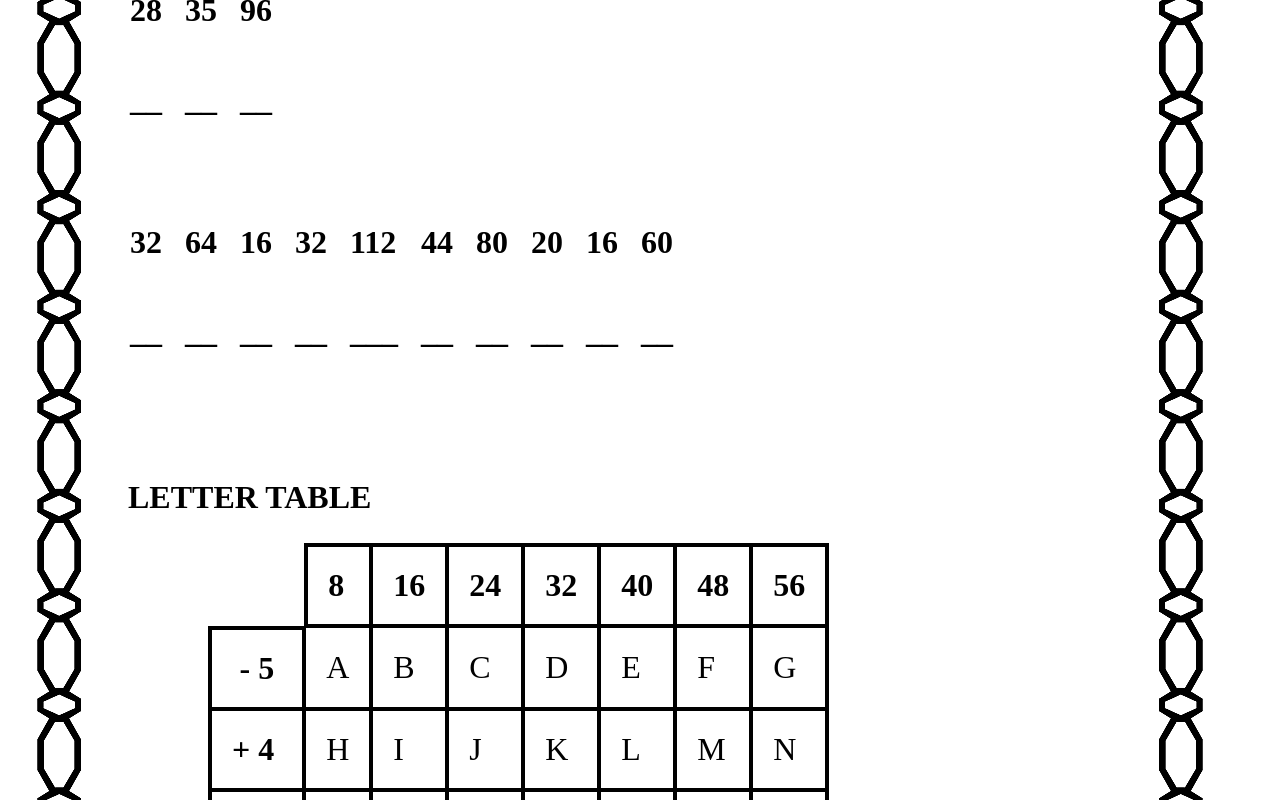
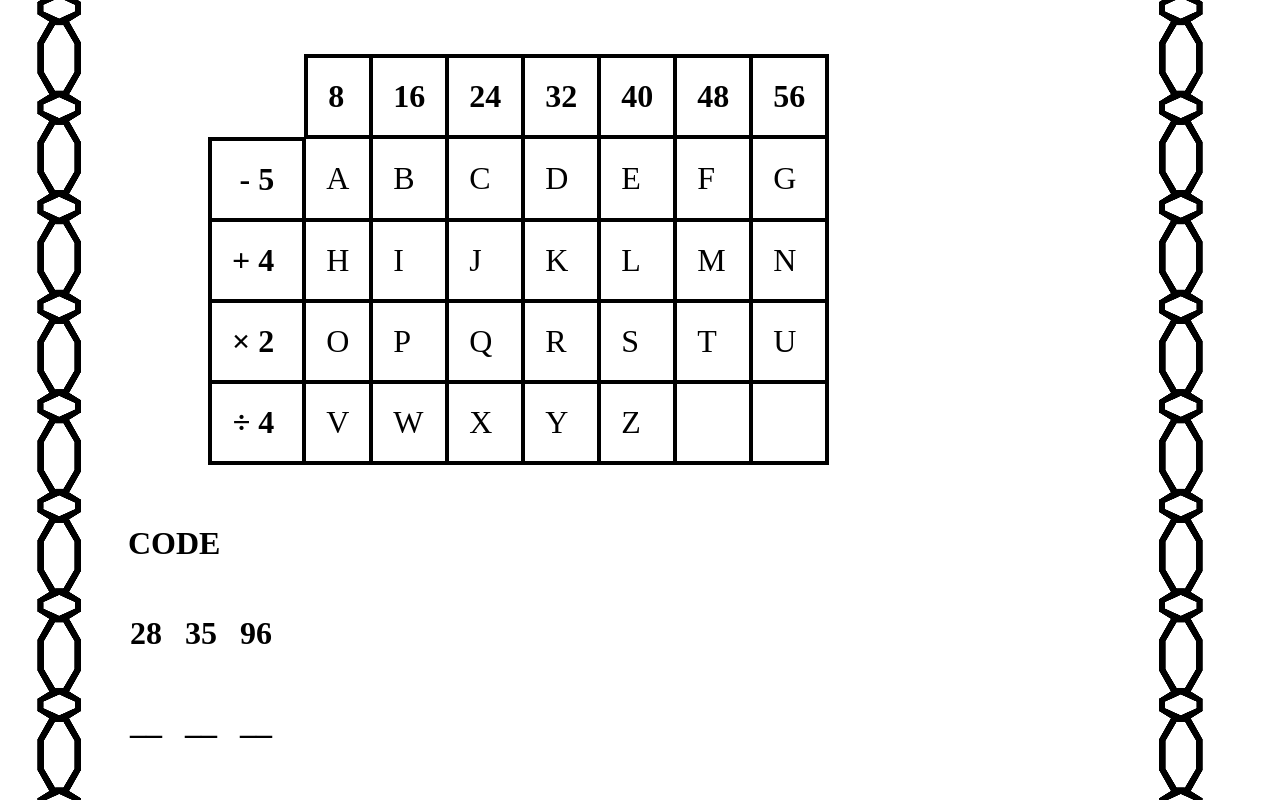
Before and after one commit to raspberrypisig/worksheet, a SvelteKit app: page / in a window 1280 px wide. Shown: the part 620-1420 px from the top of the page. Built offline with nearby package versions, Linux system fonts and the light colour scheme.

Commit message:
swap worksheet sections

```diff
--- a/src/app.css
+++ b/src/app.css
@@ -20,18 +20,30 @@ h2 {
     justify-content: left;
     padding-left: 120px;
     font-size: 32px;
+    margin-top: 60px;
+    margin-bottom: 50px;
 }
 
 
 
 @media print {
+
+    @page {
+        size: A3;
+        -webkit-print-color-adjust: exact !important; /*Chrome, Safari */
+        color-adjust: exact !important;  /*Firefox*/
+        -webkit-print-color-adjust: exact !important; /*Chrome, Safari */
+        -moz-color-adjust: exact !important;  /*Firefox*/
+    }
+
     * {
         -webkit-print-color-adjust: exact !important; /*Chrome, Safari */
         color-adjust: exact !important;  /*Firefox*/
     }
 
-        body {
-          zoom: 80%;
-        }
+    body {
+     zoom: 80%;
+
+    }
 
 }
--- a/src/routes/+page.svelte
+++ b/src/routes/+page.svelte
@@ -11,6 +11,20 @@
 <h2>CLUE</h2>
 <p>Almost all types of modern transport could use this invention that is used by
 squids, marine iguanas and red Galalagos crabs</p>
+
+<h2> LETTER TABLE</h2>
+
+    <table class="lettertable">
+     {#each data.conversion_table as row}
+      <tr>
+      {#each row as cell}
+        <td class="{cell.class}">
+        {cell.value}
+        </td>
+      {/each}
+      </tr>
+     {/each}
+    </table>
 
     <h2>CODE</h2>
 
@@ -27,9 +41,6 @@ squids, marine iguanas and red Galalagos crabs</p>
         <td>__</td>
       </tr>
     </table>
-
-
-
 
     <table class="noborder paddingleft">
       <tr>
@@ -59,25 +70,9 @@ squids, marine iguanas and red Galalagos crabs</p>
     </table>
 
 
-<h2> LETTER TABLE</h2>
-
-    <table class="lettertable">
-     {#each data.conversion_table as row}
-      <tr>
-      {#each row as cell}
-        <td class="{cell.class}">
-        {cell.value}
-        </td>
-      {/each}
-      </tr>
-     {/each}
-
-
-
-    </table>
-
 
 <div class="filler">&nbsp;</div>
+
 
 <style>
     p {
```
Lines whose indentation alone changed are shown as unchanged.
